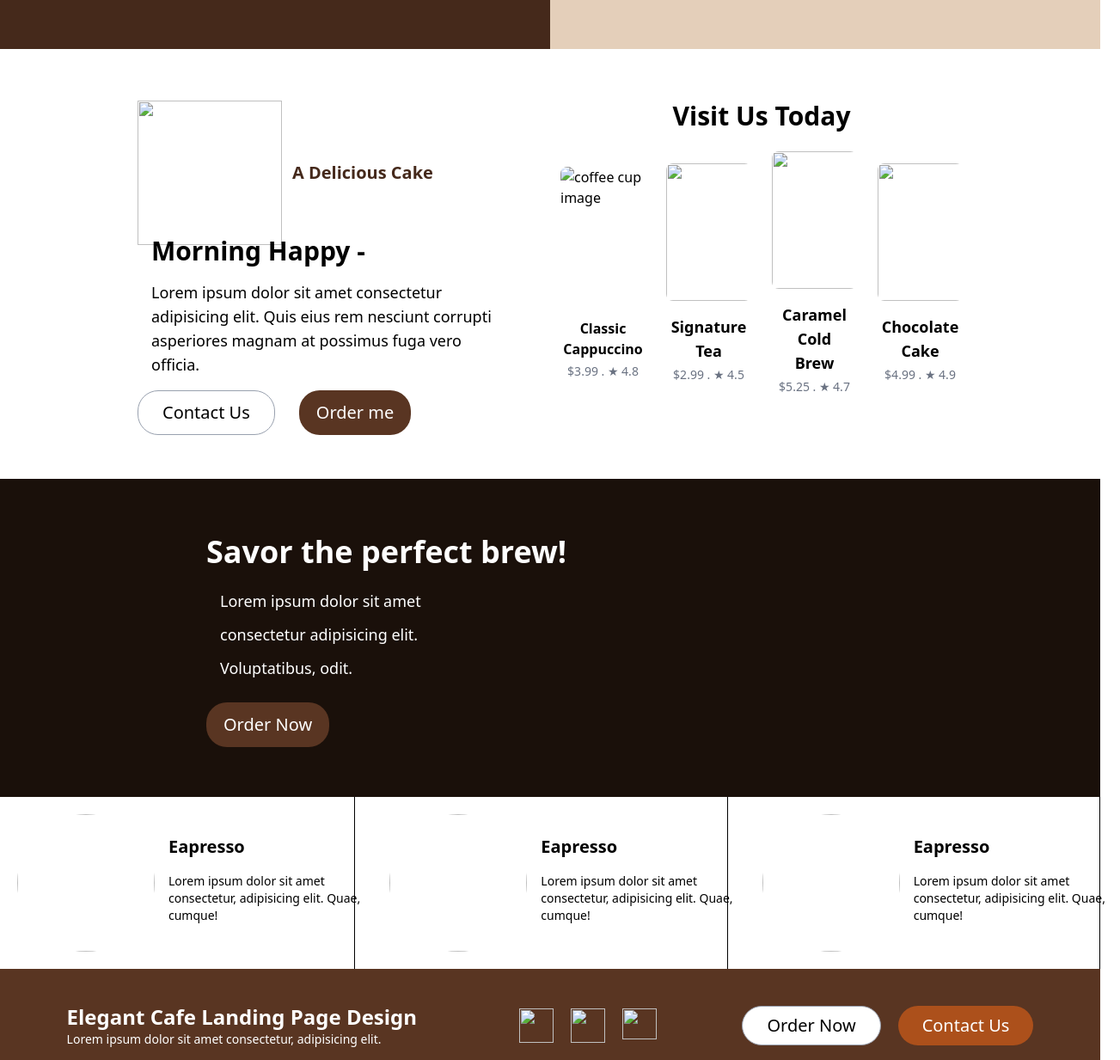
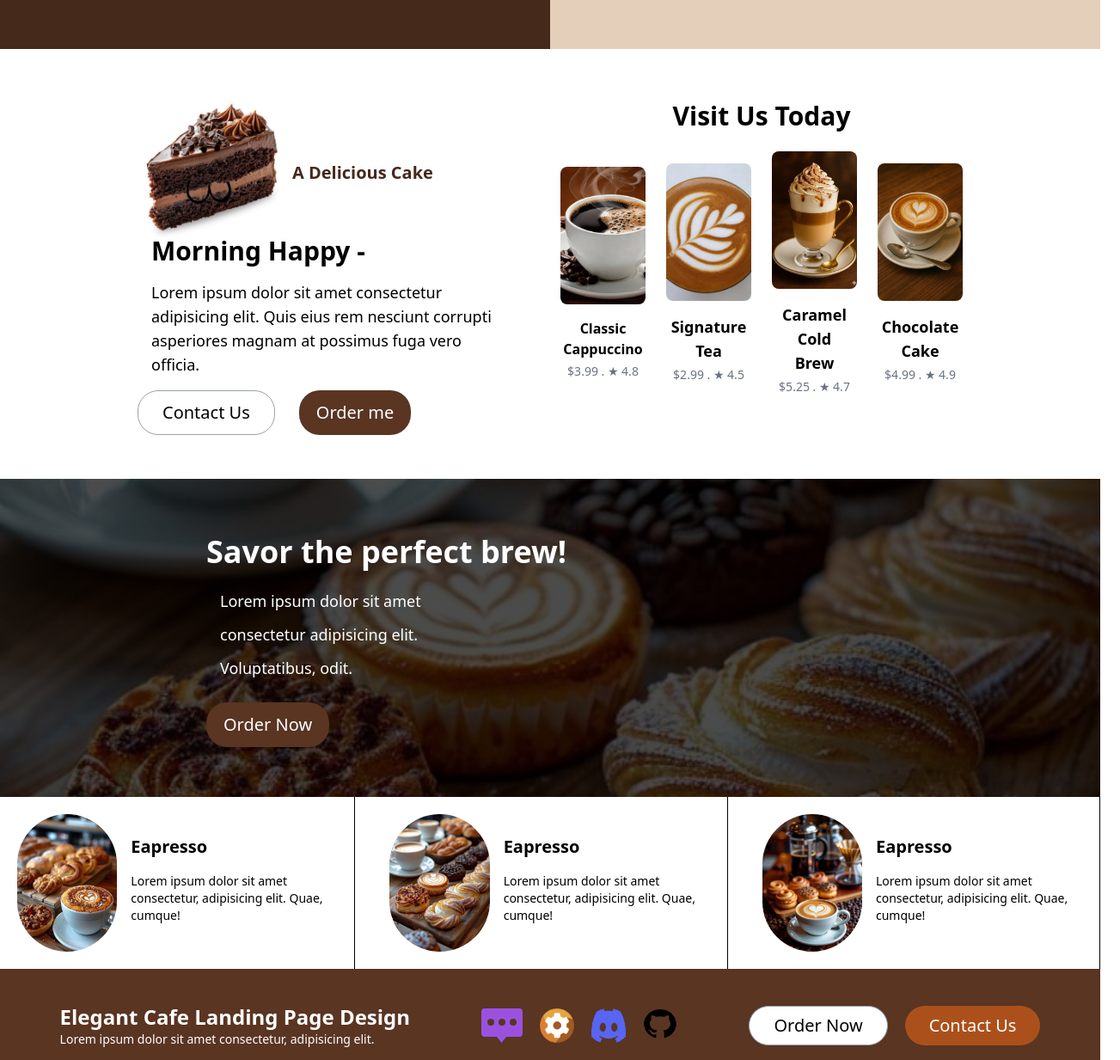
Before and after one commit to MilkyRipper/New-Tail, a plain HTML site: page index.html in a window 1280 px wide. Shown: the part 1564-2797 px from the top of the page at 86% size, 1303 px wide, since content can reach past the window. Drawn offline with nearby package versions, Linux system fonts and the light colour scheme; the site is published under a folder, as on GitHub Pages, so addresses that start at the root find nothing.

Commit message:
Add files via upload

```diff
--- a/index.html
+++ b/index.html
@@ -30,7 +30,7 @@
 
     <!-- hero section -->
     <div
-      class="bg-[url('/image/Cappuccino.png')] bg-center bg-cover bg-no-repeat h-[631px] bg-[#2D1D14] justify-end flex relative"
+      class="bg-[url('image/Cappuccino.png')] bg-center bg-cover bg-no-repeat h-[631px] bg-[#2D1D14] justify-end flex relative"
     >
       <div class="absolute inset-0 bg-black/70"></div>
       <div
@@ -69,7 +69,7 @@
         >
           <div>
             <img
-              src="/image/Cappuccino.png"
+              src="image/Cappuccino.png"
               alt="coffee cup image"
               class="w-20 rounded-full"
             />
@@ -85,7 +85,7 @@
         >
           <div>
             <img
-              src="/image/Cappuccino.png"
+              src="image/Cappuccino.png"
               alt="coffee cup image"
               class="w-20 rounded-full"
             />
@@ -101,7 +101,7 @@
         >
           <div>
             <img
-              src="/image/Cappuccino.png"
+              src="image/Cappuccino.png"
               alt="coffee cup image"
               class="w-20 rounded-full"
             />
@@ -117,7 +117,7 @@
         >
           <div>
             <img
-              src="/image/Cappuccino.png"
+              src="image/Cappuccino.png"
               alt="coffee cup image"
               class="w-20 rounded-full"
             />
@@ -155,7 +155,7 @@
           </button>
         </div>
         <div class="lg:w-100 lg:h-100 md:w-100 md:h-100 w-110">
-          <img src="/image/Cappuccino.png" alt="coffee cup image" class="" />
+          <img src="image/Cappuccino.png" alt="coffee cup image" class="" />
         </div>
       </div>
 
@@ -184,7 +184,7 @@
       <!-- LEFT SIDE -->
       <div class="w-1/2">
         <div class="flex lg:justify-start gap-3 items-center justify-center">
-          <img src="/image/cake.png" alt="" class="w-42 h-42" />
+          <img src="image/cake.png" alt="" class="w-42 h-42" />
           <h5 class="font-bold text-xl text-[#45291B]">A Delicious Cake</h5>
         </div>
 
@@ -222,7 +222,7 @@
         >
           <div class="flex flex-col gap-1 py-5 items-center">
             <img
-              src="/image/jug.png"
+              src="image/jug.png"
               alt="coffee cup image"
               class="rounded-lg object-cover mt-5 w-40 h-40"
             />
@@ -233,7 +233,7 @@
           </div>
           <div class="flex flex-col gap-1 py-5 items-center">
             <img
-              src="/image/tea.png"
+              src="image/tea.png"
               alt=""
               class="w-40 h-40 rounded-lg object-cover mt-5"
             />
@@ -244,7 +244,7 @@
           </div>
           <div class="flex flex-col gap-1 py-5 items-center">
             <img
-              src="/image/latte.png"
+              src="image/latte.png"
               alt=""
               class="w-40 h-40 rounded-lg object-cover mt-5"
             />
@@ -255,7 +255,7 @@
           </div>
           <div class="flex flex-col gap-1 py-5 items-center">
             <img
-              src="/image/spoon.png"
+              src="image/spoon.png"
               alt=""
               class="w-40 h-40 rounded-lg object-cover mt-5"
             />
@@ -269,7 +269,7 @@
     </div>
 
     <div
-      class="bg-[url('/image/five.png')] bg-center bg-cover bg-no-repeat h-[370px] bg-[#593522] justify-end flex relative"
+      class="bg-[url('image/five.png')] bg-center bg-cover bg-no-repeat h-[370px] bg-[#593522] justify-end flex relative"
     >
       <div class="absolute inset-0 bg-black/70"></div>
       <div
@@ -305,7 +305,7 @@
         class="p-5 border-b lg:border-b-0 lg:border-r border-black flex items-center lg:gap-4 md:gap-3 gap-3"
       >
         <img
-          src="/image/four.png"
+          src="image/four.png"
           alt=""
           class="w-34 h-34 lg:w-40 lg:h-40 md:w-31 h-30 object-cover rounded-full"
         />
@@ -321,7 +321,7 @@
         class="p-5 border-b lg:border-b-0 lg:border-r border-black flex items-center gap-4"
       >
         <img
-          src="/image/five.png"
+          src="image/five.png"
           alt=""
           class="lg:w-40 lg:h-40 w-34 h-34 md:w-31 h-30 object-cover rounded-full"
         />
@@ -337,7 +337,7 @@
         class="p-5 border-b lg:border-b-0 lg:border-r border-black flex items-center gap-4"
       >
         <img
-          src="/image/three.png"
+          src="image/three.png"
           alt=""
           class="w-34 h-34 lg:w-40 lg:h-40 md:w-31 h-30 object-cover rounded-full"
         />
@@ -363,10 +363,10 @@
         </div>
         <!-- MIDDLE SIDE -->
         <div class="flex gap-5 text-white">
-          <img src="/image/blog.png" alt="" />
-          <img src="/image/settings.png" alt="" class="w-10 h-10" />
-          <img src="/image/discord.png" alt="" class="w-10 h-10" />
-          <img src="/image/github.png" alt="" class="w-10 h-9" />
+          <img src="image/blog.png" alt="" />
+          <img src="image/settings.png" alt="" class="w-10 h-10" />
+          <img src="image/discord.png" alt="" class="w-10 h-10" />
+          <img src="image/github.png" alt="" class="w-10 h-9" />
         </div>
         <!-- RIGHT SIDE -->
         <div class="flex gap-5 justify-center lg:justify-start">
```
